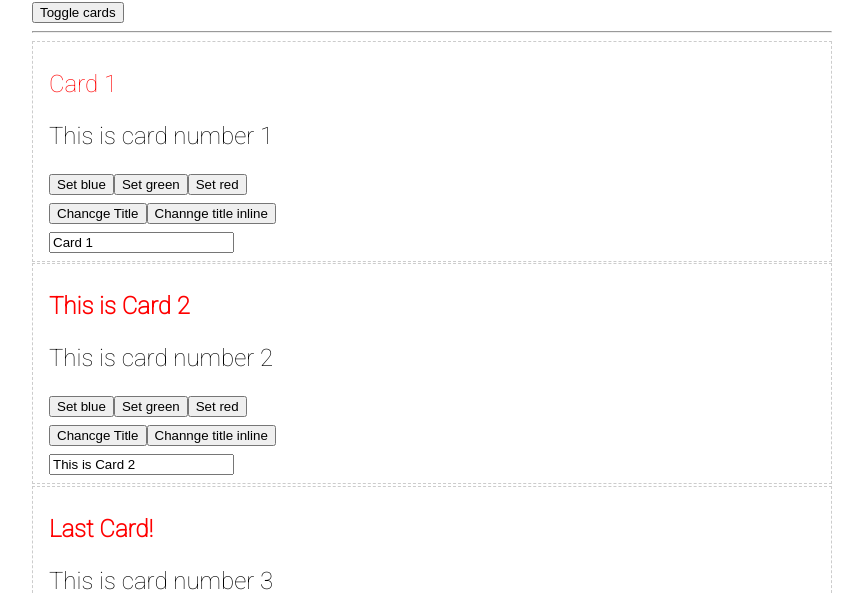
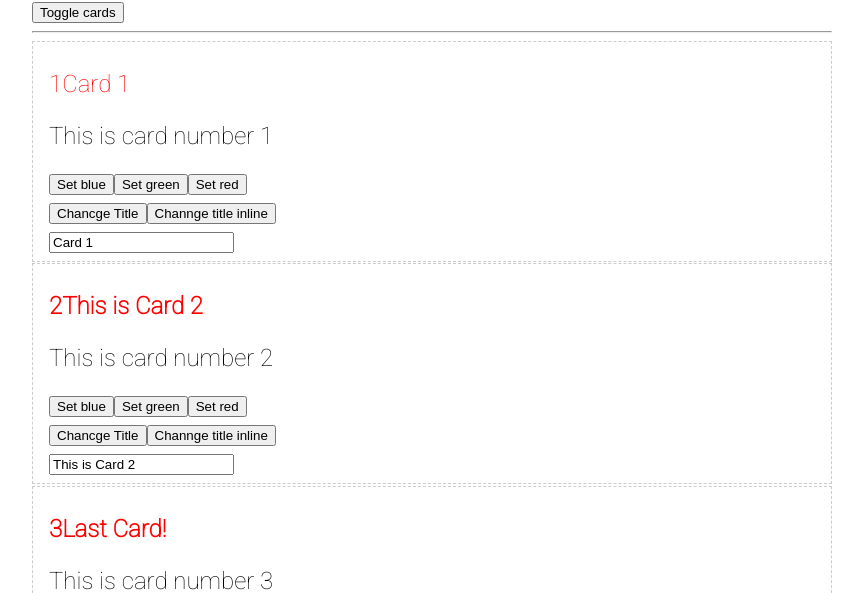
Before and after one commit to yushachkov01/angular_start, an Angular app: page / in a window 1280 px wide. Shown: the part 145-738 px from the top of the page, without its empty margins (208-1071 px from the left). Built offline with nearby package versions, Linux system fonts and the light colour scheme.

Commit message:
вывод индексов для каждого элемента

```diff
--- a/src/app/app.component.html
+++ b/src/app/app.component.html
@@ -7,8 +7,9 @@
 <!-- Звездочка нужна для того, чтобы показать, о текущая директива меняет HTML документ -->
   <div *ngIf="toogle; else noCards">
   <app-card
-  *ngFor="let iterCard of cards"
+  *ngFor="let iterCard of cards; let idx = index"
   [card]="iterCard"
+  [index]="idx + 1"
   ></app-card>
   </div>
   <ng-template #noCards>
--- a/src/app/card/card.component.html
+++ b/src/app/card/card.component.html
@@ -4,7 +4,7 @@
     color: card.title.length < 5 ? 'blue' : 'red',
     fontWeight: card.title.length < 7 ? 'normal' : 'bold'
 
-  }">{{card.title}}</h2>
+  }">{{ index }}{{card.title}}</h2>
 
   <!-- <p class="text" [ngClass]="{
     blue: textColor === 'blue',
--- a/src/app/card/card.component.ts
+++ b/src/app/card/card.component.ts
@@ -9,6 +9,7 @@ import { Card } from '../app.component';
 export class CardComponent implements OnInit {
 
     @Input() card: Card;
+    @Input() index: number;
 
     title = 'My card Title'
     text: string = 'My sample text'
```
